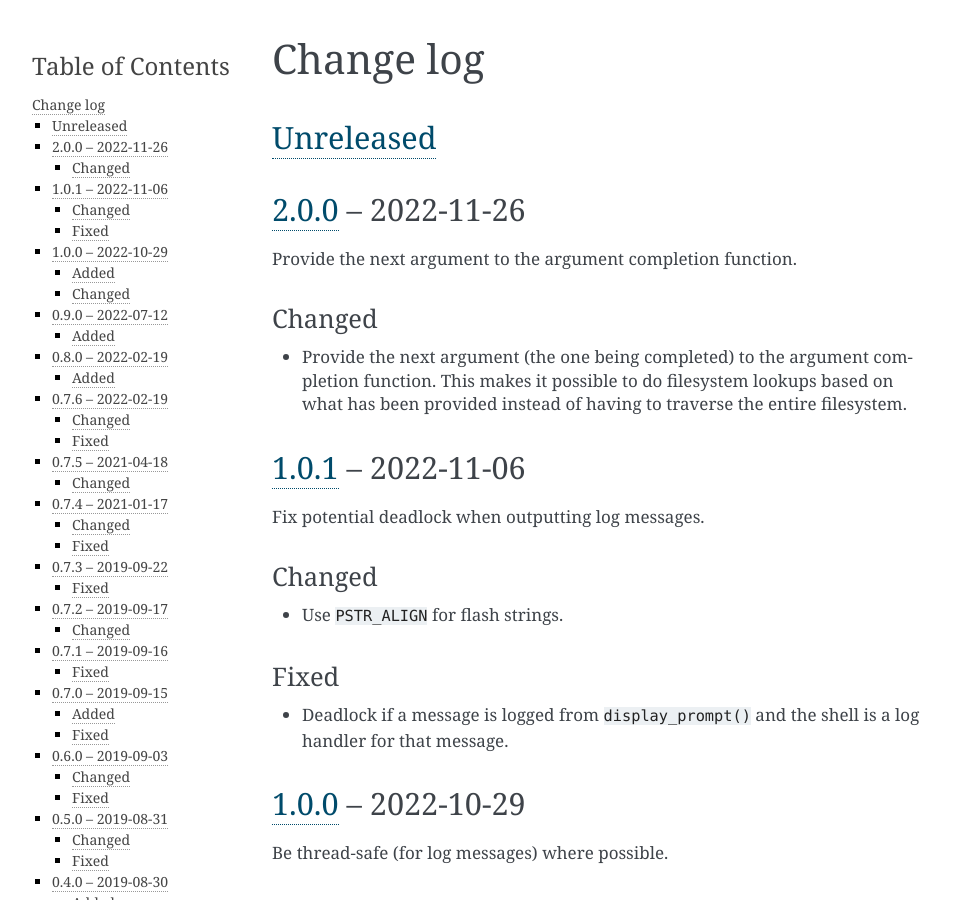
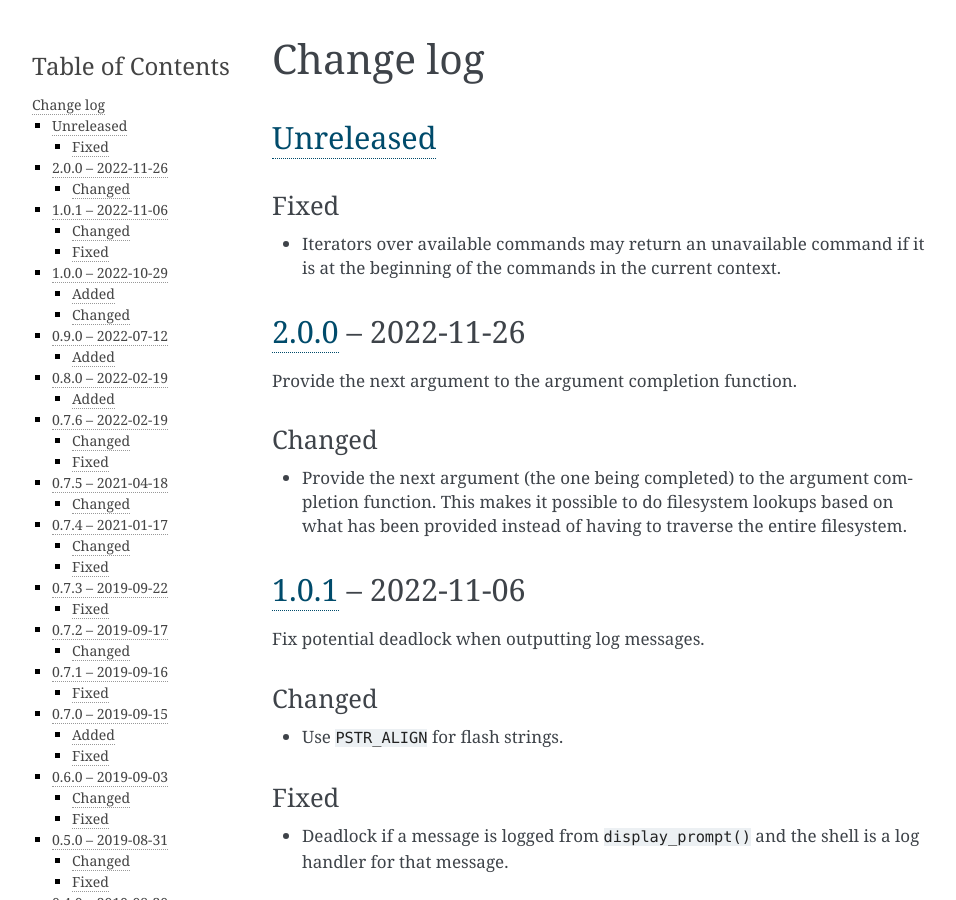
Before and after one commit to nomis/mcu-uuid-console, a Sphinx documentation site: the page built from docs/changelog.rst, in a window 1280 px wide and 900 px high. Shown: the whole window, without its empty margins (148-1104 px from the left). Built offline with Sphinx 7.4.7, drawn with Linux system fonts in a browser that asks for light colours.

Commit message:
Skip over unavailable commands at the beginning
Iterators over available commands may return an unavailable command if it
is at the beginning of the commands in the current context.

The ++ and -- operators will skip other commands automatically. It doesn't
matter if the end is an unavailable command because it is not valid to
access the end of an iterator.

```diff
--- a/docs/changelog.rst
+++ b/docs/changelog.rst
@@ -3,6 +3,12 @@ Change log
 
 Unreleased_
 -----------
+
+Fixed
+~~~~~
+
+* Iterators over available commands may return an unavailable command if
+  it is at the beginning of the commands in the current context.
 
 2.0.0_ |--| 2022-11-26
 ----------------------
```
Also changed, not shown: 2 other files.
